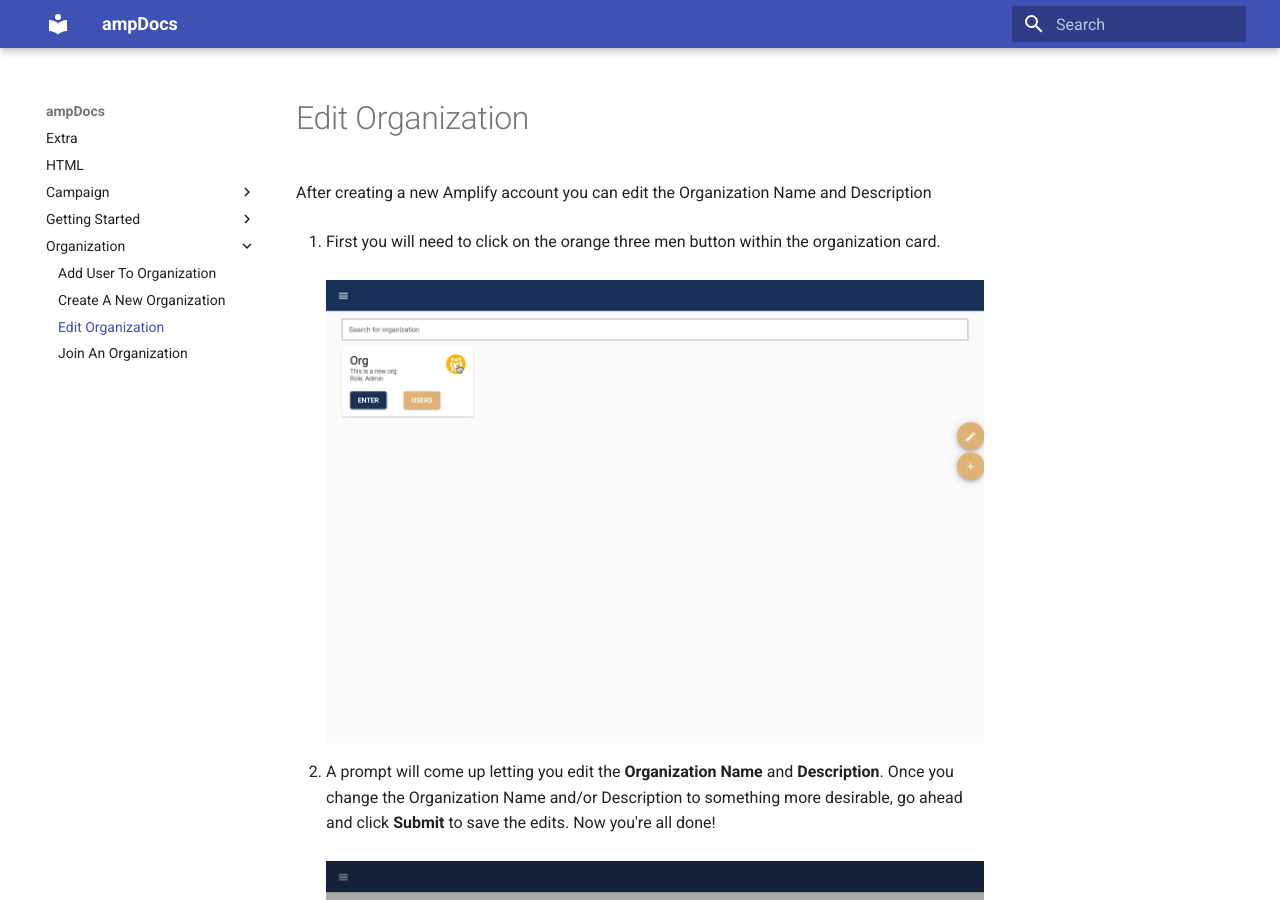
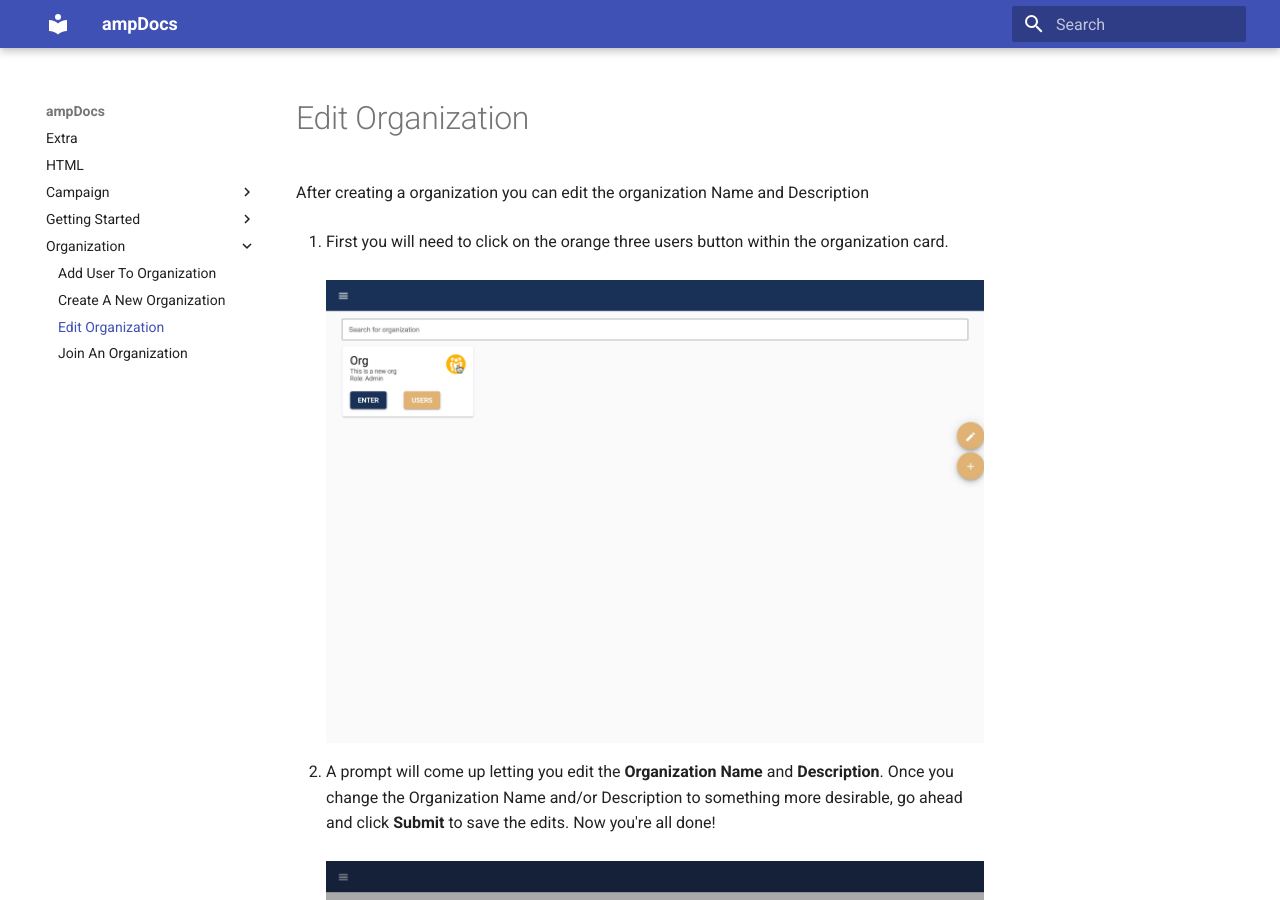
Before and after one commit to ogiovanniruiz/ampDocs, an MkDocs documentation site: the page built from docs/Organization/edit-organization.md, in a window 1280 px wide and 900 px high. Built offline with MkDocs 1.6.1 and Material for MkDocs 9.7.7, drawn with Linux system fonts in a browser that asks for light colours.

Commit message:
Update Organization “edit-organization”

```diff
--- a/docs/Organization/edit-organization.md
+++ b/docs/Organization/edit-organization.md
@@ -6,9 +6,9 @@ layout: docs
 ---
 # Edit Organization
 
-After creating a new Amplify account you can edit the Organization Name and Description
+After creating a organization you can edit the organization Name and Description
 
-1. First you will need to click on the orange three men button within the organization card.
+1. First you will need to click on the orange three users button within the organization card.
 <br><br>
 ![](../../images/edit-org-step1.jpg)
 
```
